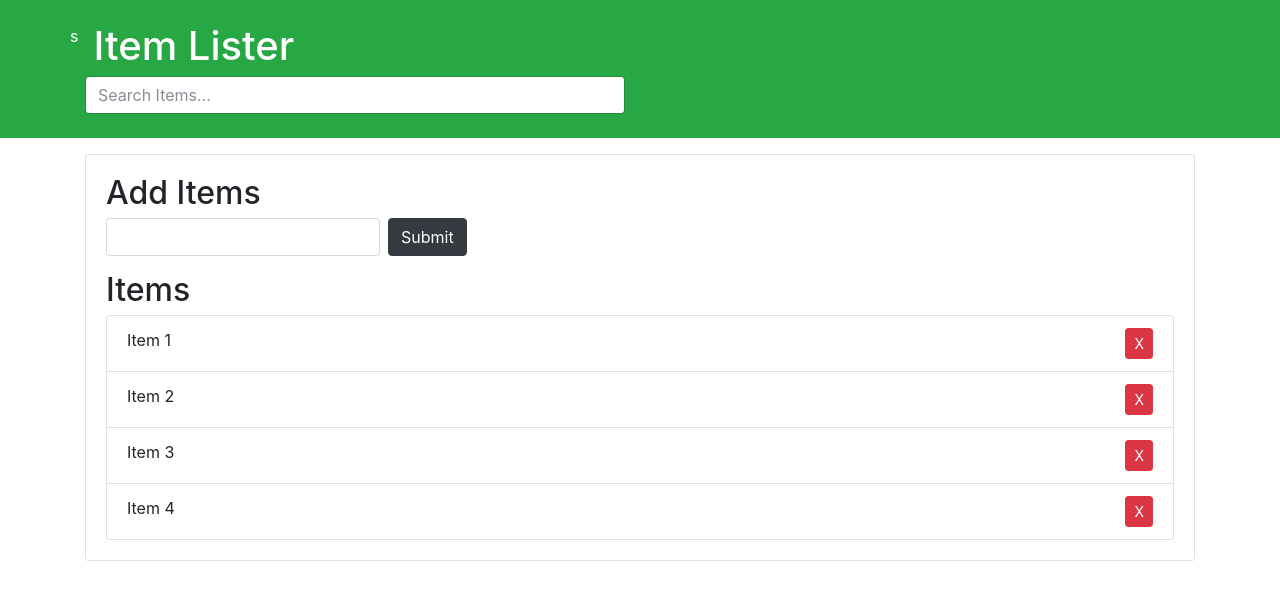
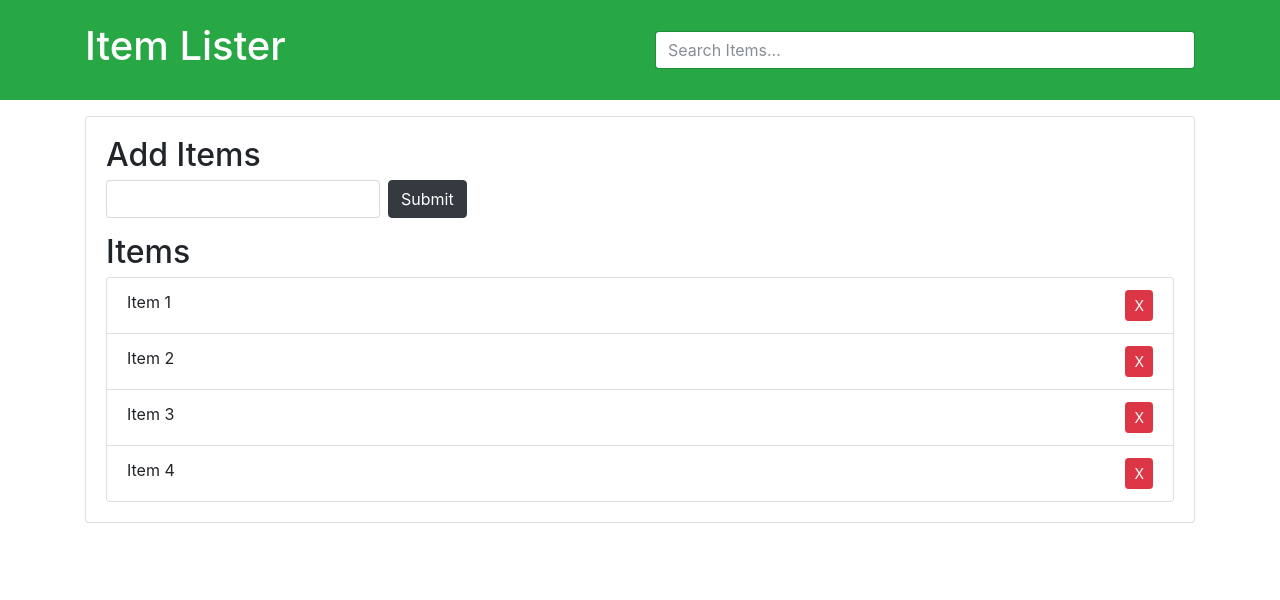
Before and after one commit to maksymko658/js, a plain HTML site: page index.html in a window 1280 px wide. Drawn offline with nearby package versions, Linux system fonts and the light colour scheme.

Commit message:
S in div

```diff
--- a/index.html
+++ b/index.html
@@ -7,7 +7,7 @@
   <link rel="stylesheet" href="https://maxcdn.bootstrapcdn.com/bootstrap/4.0.0-beta/css/bootstrap.min.css" integrity="sha384-/Y6pD6FV/Vv2HJnA6t+vslU6fwYXjCFtcEpHbNJ0lyAFsXTsjBbfaDjzALeQsN6M" crossorigin="anonymous">
  <header id="main-header" class="bg-success text-white p-4 mb-3">
     <div class="container">
-      <div class="row">s
+      <div class="row">
         <div class="col-md-6">
             <h1 id="header-title">Item Lister</h1>
         </div>
```
